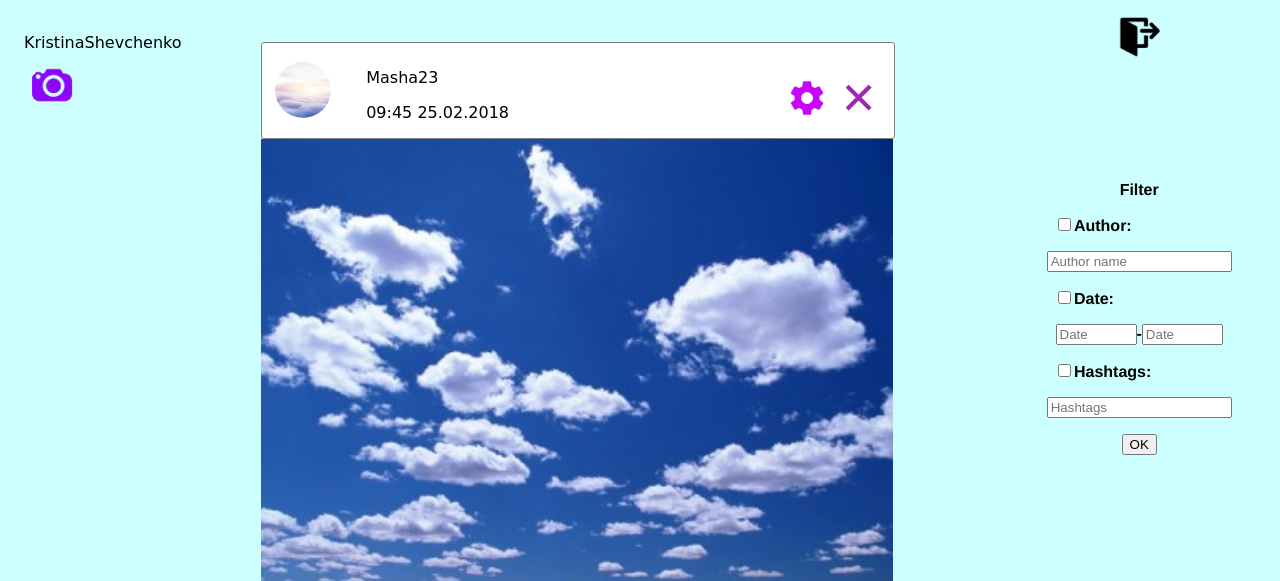
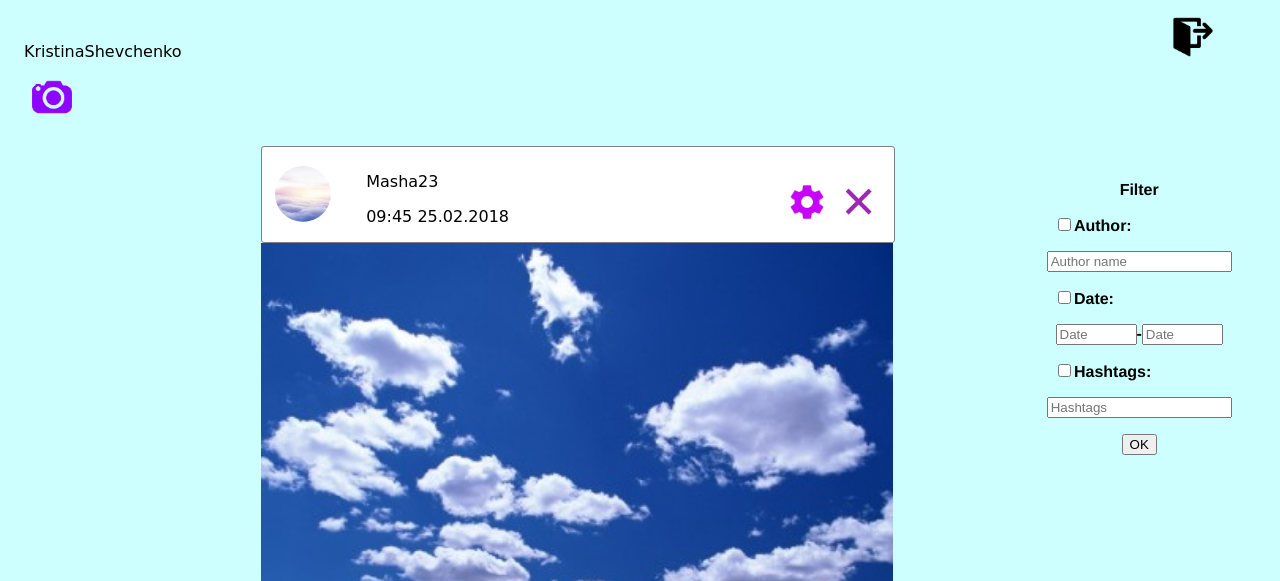
Before and after one commit to kristinashevchenko/MyRep, a plain HTML site: page UI/index.html in a window 1280 px wide. Shown: the part 219-800 px from the top of the page. Drawn offline with Linux system fonts and the light colour scheme; a script that the page names is missing.

Commit message:
Exit and Add photo become not static

```diff
--- a/UI/style.css
+++ b/UI/style.css
@@ -9,10 +9,9 @@ h1{
 }
 .log
 {
-    width:90%;
+    display:inline-block;
+    width:80%;
     text-align: right;
-    padding-right: 1.2em;
-    position: fixed;
 }
 .icon-style{
     width: 2.5em;
@@ -27,15 +26,14 @@ h1{
     margin-left: 5%;
 }
 .head{
-    position: fixed;
     display:inline-block;
     text-align: left;
     margin-left:1.5em;
     width: 92%;
-    padding-top: 3em;
+
 }
 .user{
-    position: fixed;
+    display:inline-block;
     text-align: left;
     margin: 1em;
     font-family: cursive;
```
